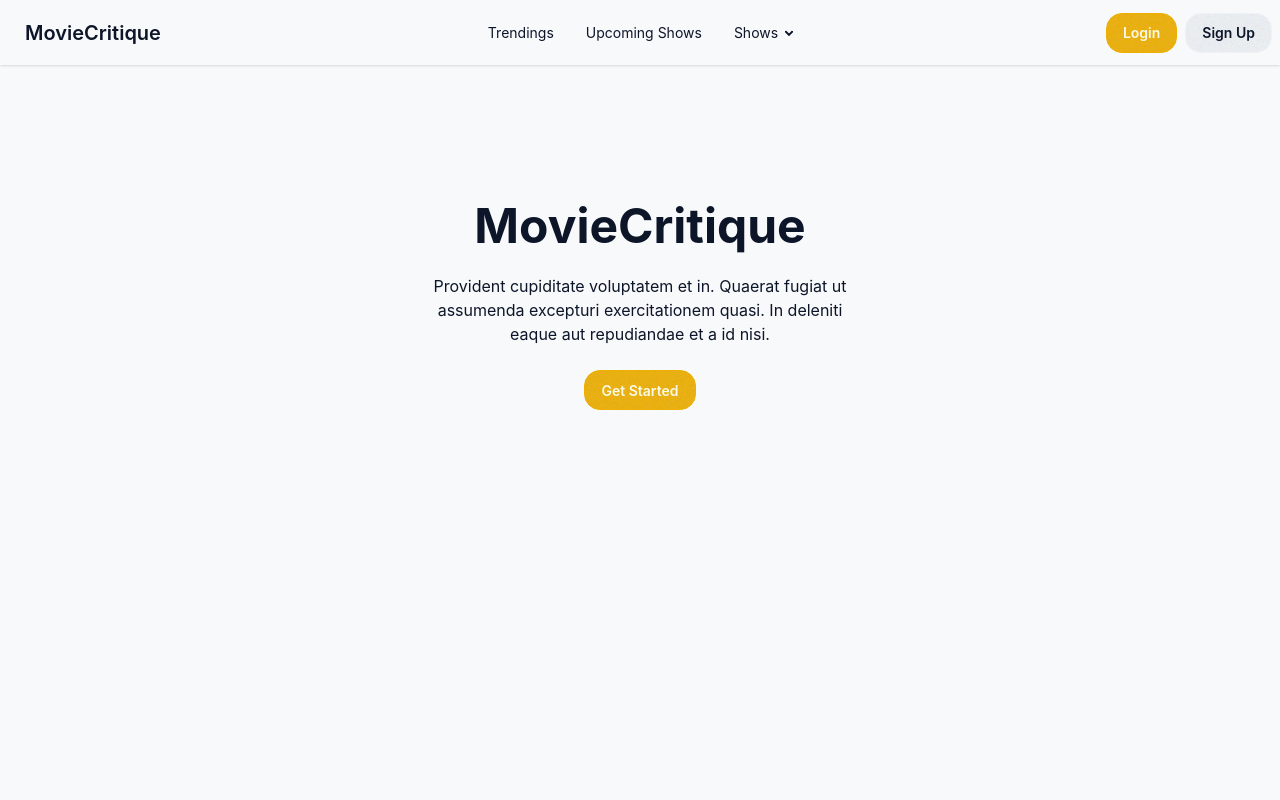
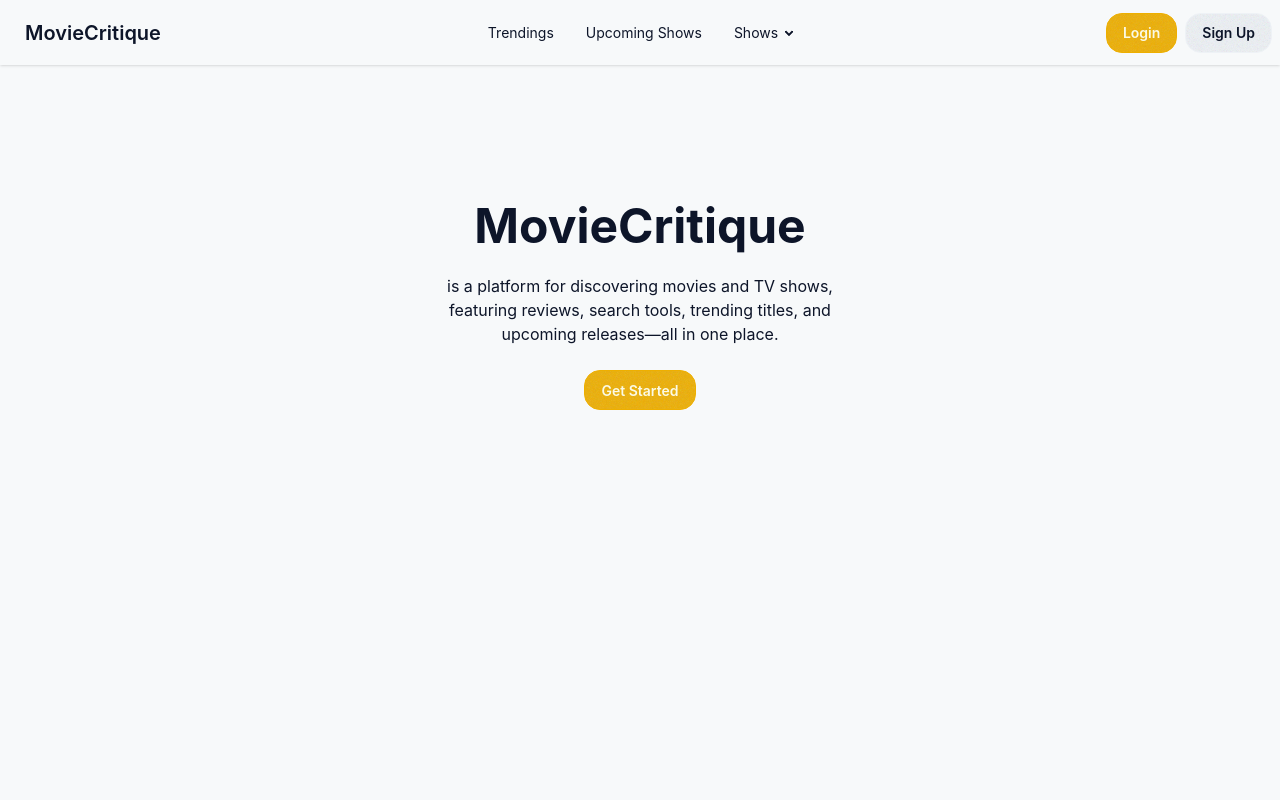
Before and after one commit to neofrank1/MovieCritique, a React (Vite) app in the folder frontend/: page / in a window 1280 px wide. Shown: the top 800 px of the page. Built offline with nearby package versions, Linux system fonts and the light colour scheme.

Commit message:
Description

```diff
--- a/frontend/src/components/landPageComponents/hero.tsx
+++ b/frontend/src/components/landPageComponents/hero.tsx
@@ -7,8 +7,8 @@ export default function Hero() {
         <div className="max-w-md">
         <h1 className="text-5xl font-bold">MovieCritique</h1>
         <p className="py-6">
-            Provident cupiditate voluptatem et in. Quaerat fugiat ut assumenda excepturi exercitationem
-            quasi. In deleniti eaque aut repudiandae et a id nisi.
+          is a platform for discovering movies and TV shows, featuring reviews, search tools,
+          trending titles, and upcoming releases—all in one place.
         </p>
         <button className="btn btn-accent">Get Started</button>
         </div>
```
